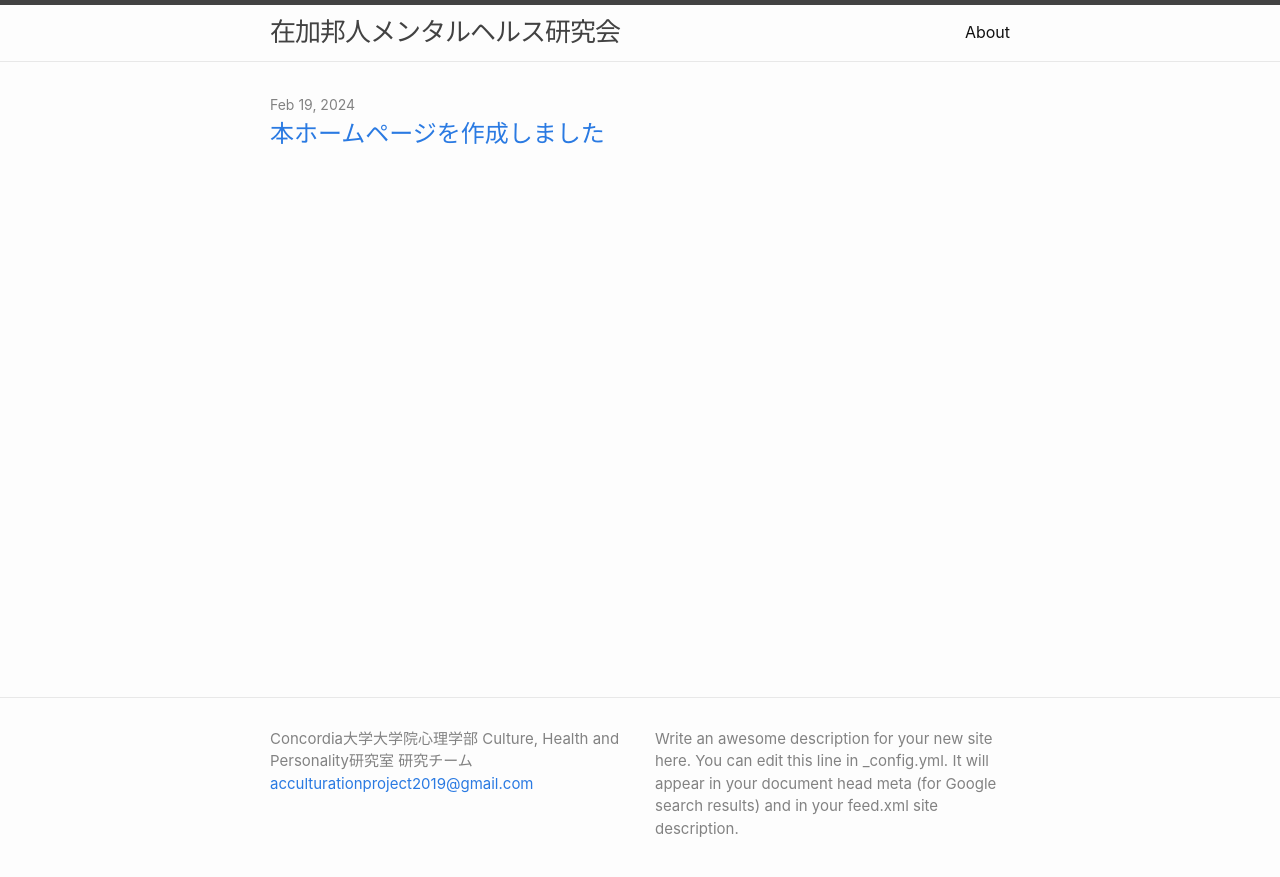
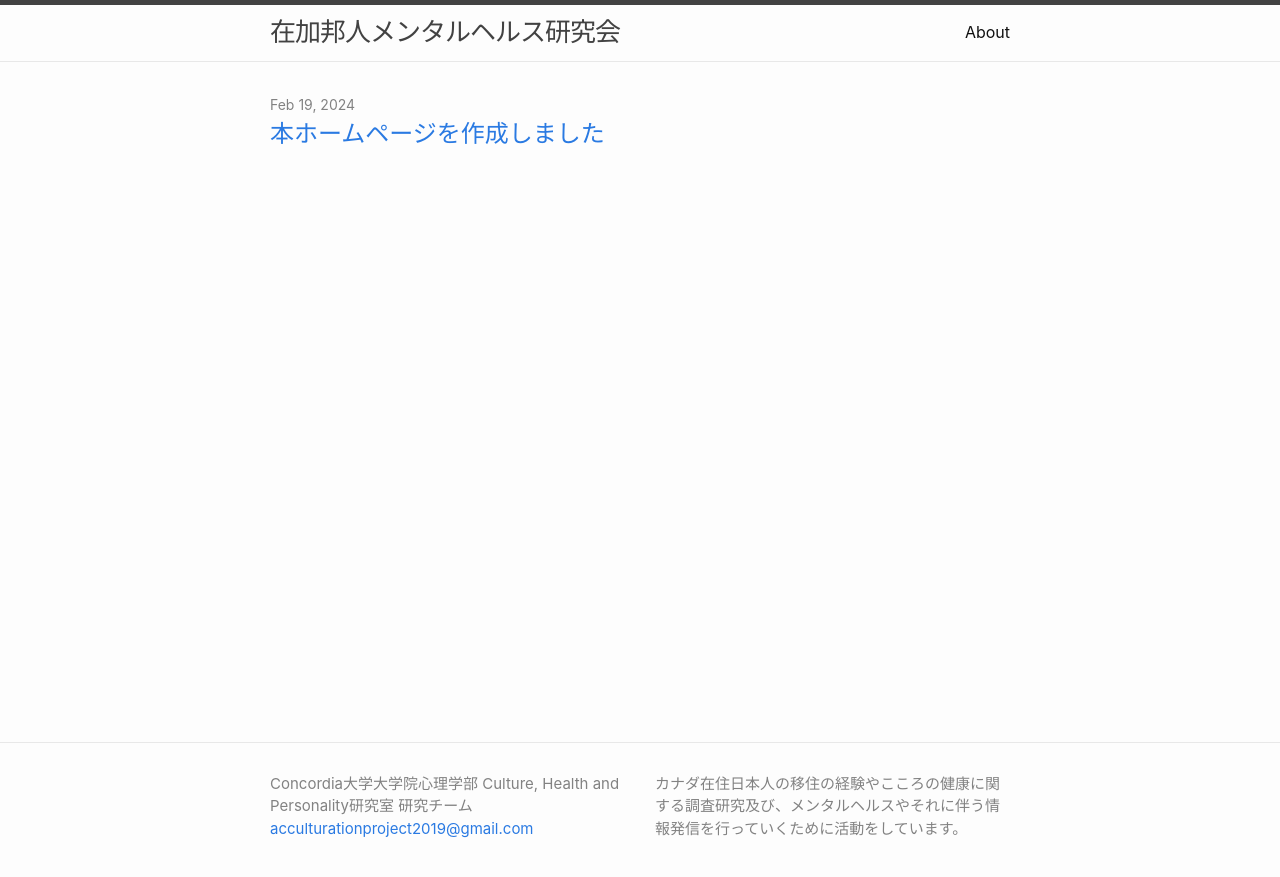
Before and after one commit to acculturationproject/acculturationproject.github.io, a Jekyll site: the page built from index.md, in a window 1280 px wide. Shown: the top 877 px of the page. Built offline with Jekyll 4.4.1, drawn with Linux system fonts in a browser that asks for light colours.

Commit message:
Update _config.yml

```diff
--- a/_config.yml
+++ b/_config.yml
@@ -6,9 +6,7 @@ author:
 # The `>` after `description:` means to ignore line-breaks until next key.
 # If you want to omit the line-break after the end of text, use `>-` instead.
 description: >
-  Write an awesome description for your new site here. You can edit this line
-  in _config.yml. It will appear in your document head meta (for Google search
-  results) and in your feed.xml site description.
+  カナダ在住日本人の移住の経験やこころの健康に関する調査研究及び、メンタルヘルスやそれに伴う情報発信を行っていくために活動をしています。
 
 # Build settings
 
```
